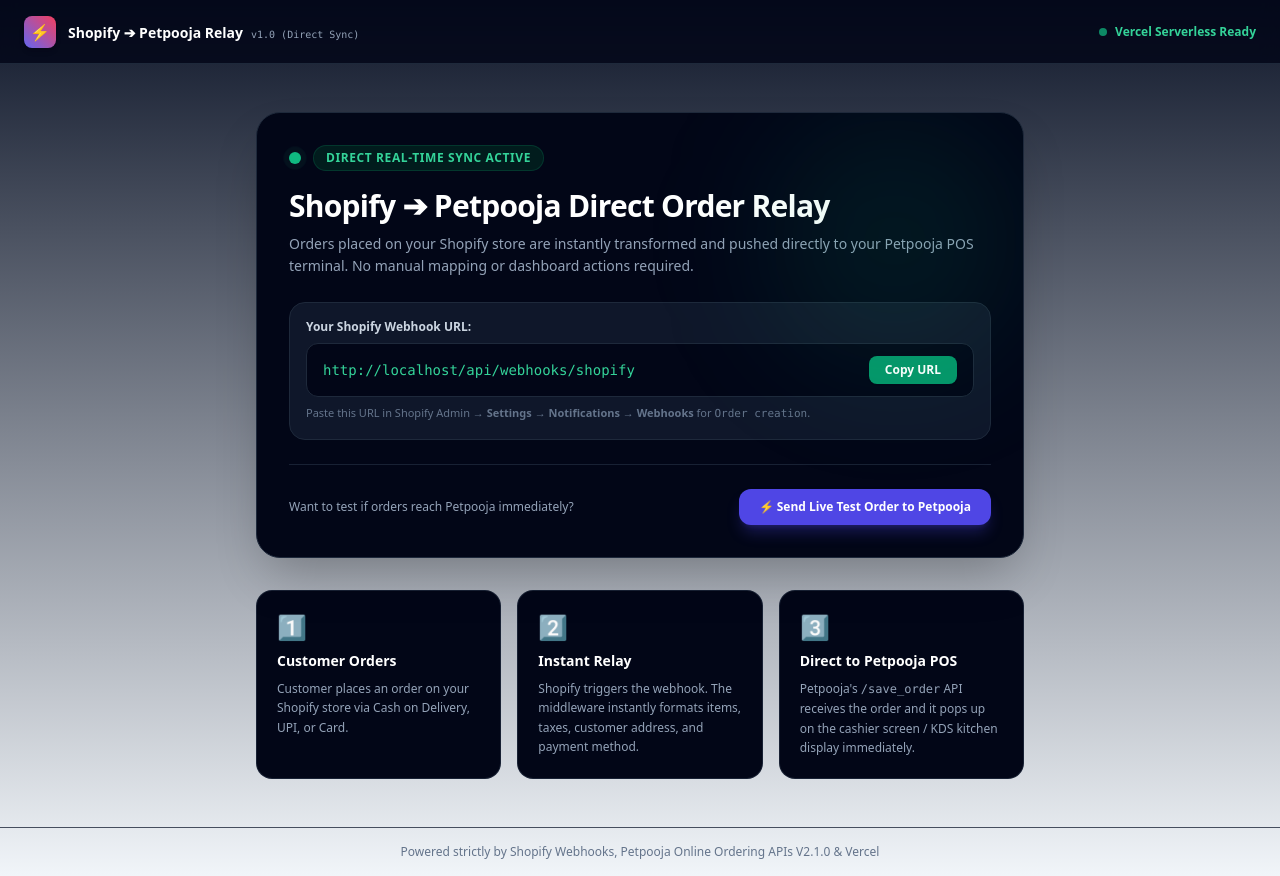
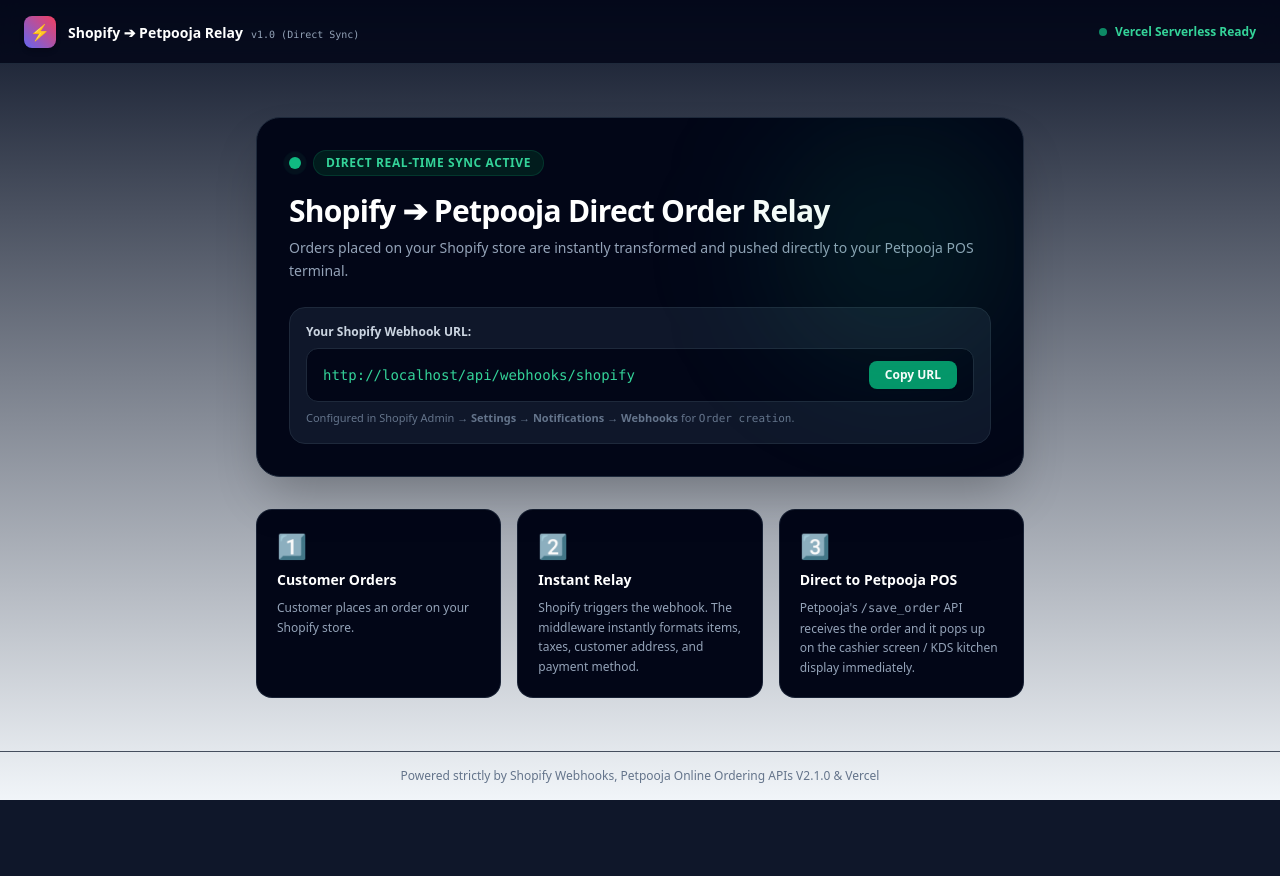
Before and after one commit to ABVicky/MiddleWare---PetPoojaxShopify-Creamvora-, a Next.js app: page / in a window 1280 px wide. After the commit the page ends 800 px from the top, so only its background shows below. Built offline with nearby package versions, Linux system fonts and the light colour scheme.

Commit message:
feat: remove mock data and connect exclusively to live Petpooja API

```diff
--- a/app/api/webhooks/shopify/route.ts
+++ b/app/api/webhooks/shopify/route.ts
@@ -77,7 +77,7 @@
     const appSecret = process.env.PETPOOJA_APP_SECRET || "71b70724b84d8d8ea06fe9cc0da105b07c412228";
     const accessToken = process.env.PETPOOJA_ACCESS_TOKEN || "7337c1365cf2e61fe5f2b9f8d445db00dc6c39a1";
     const restId = process.env.PETPOOJA_REST_ID || "SAMPLE_REST_101";
-    const env = (process.env.PETPOOJA_ENV as "mock" | "staging" | "production") || "staging";
+    const env = (process.env.PETPOOJA_ENV as "staging" | "production") || "staging";
 
     const petpoojaClient = new PetpoojaClient({
       appKey,
--- a/app/page.tsx
+++ b/app/page.tsx
@@ -5,8 +5,6 @@
 export default function DirectSyncStatusPage() {
   const [baseUrl, setBaseUrl] = useState("https://petpooja-middleware1.vercel.app");
   const [copied, setCopied] = useState(false);
-  const [testStatus, setTestStatus] = useState<string | null>(null);
-  const [testing, setTesting] = useState(false);
 
   useEffect(() => {
     if (typeof window !== "undefined") {
@@ -18,28 +16,6 @@
     navigator.clipboard.writeText(`${baseUrl}/api/webhooks/shopify`);
     setCopied(true);
     setTimeout(() => setCopied(false), 2500);
-  };
-
-  const handleTestOrderSync = async () => {
-    setTesting(true);
-    setTestStatus("Sending direct test order to Petpooja POS...");
-    try {
-      const res = await fetch("/api/simulator", {
-        method: "POST",
-        headers: { "Content-Type": "application/json" },
-        body: JSON.stringify({ action: "inject_webhook", scenario: "standard" }),
-      });
-      const json = await res.json();
-      if (json.success) {
-        setTestStatus(`✅ Success! Test Order received and directly synced to Petpooja POS.`);
-      } else {
-        setTestStatus(`⚠️ Response: ${JSON.stringify(json.response || json)}`);
-      }
-    } catch (err) {
-      setTestStatus(`❌ Error: ${String(err)}`);
-    } finally {
-      setTesting(false);
-    }
   };
 
   return (
@@ -62,7 +38,7 @@
           Shopify ➔ Petpooja Direct Order Relay
         </h1>
         <p className="text-sm text-slate-400 mt-2 leading-relaxed">
-          Orders placed on your Shopify store are instantly transformed and pushed directly to your Petpooja POS terminal. No manual mapping or dashboard actions required.
+          Orders placed on your Shopify store are instantly transformed and pushed directly to your Petpooja POS terminal.
         </p>
 
         {/* Copy Webhook Box */}
@@ -80,29 +56,9 @@
             </button>
           </div>
           <p className="text-[11px] text-slate-500">
-            Paste this URL in Shopify Admin → <strong>Settings</strong> → <strong>Notifications</strong> → <strong>Webhooks</strong> for <code>Order creation</code>.
+            Configured in Shopify Admin → <strong>Settings</strong> → <strong>Notifications</strong> → <strong>Webhooks</strong> for <code>Order creation</code>.
           </p>
         </div>
-
-        {/* Instant Test Action */}
-        <div className="mt-6 pt-6 border-t border-slate-800/80 flex flex-col sm:flex-row items-center justify-between gap-4">
-          <div className="text-xs text-slate-400">
-            Want to test if orders reach Petpooja immediately?
-          </div>
-          <button
-            disabled={testing}
-            onClick={handleTestOrderSync}
-            className="w-full sm:w-auto px-5 py-2.5 rounded-xl bg-indigo-600 hover:bg-indigo-500 text-white text-xs font-bold transition-all shadow-lg shadow-indigo-600/30 disabled:opacity-50"
-          >
-            {testing ? "Sending to Petpooja..." : "⚡ Send Live Test Order to Petpooja"}
-          </button>
-        </div>
-
-        {testStatus && (
-          <div className="mt-4 p-3.5 rounded-xl bg-slate-900 border border-indigo-700/60 text-slate-200 text-xs font-medium animate-fadeIn">
-            {testStatus}
-          </div>
-        )}
       </div>
 
       {/* How it works */}
@@ -111,7 +67,7 @@
           <div className="text-2xl">1️⃣</div>
           <div className="font-bold text-white text-sm">Customer Orders</div>
           <div className="text-slate-400 leading-relaxed">
-            Customer places an order on your Shopify store via Cash on Delivery, UPI, or Card.
+            Customer places an order on your Shopify store.
           </div>
         </div>
 
--- a/src/integrations/petpooja/petpooja.client.ts
+++ b/src/integrations/petpooja/petpooja.client.ts
@@ -16,7 +16,7 @@
   menuApiUrl?: string;
   storeApiUrl?: string;
   stockApiUrl?: string;
-  env?: "mock" | "staging" | "production";
+  env?: "staging" | "production";
 }
 
 export class PetpoojaClient {
@@ -28,14 +28,14 @@
   private menuApiUrl: string;
   private storeApiUrl: string;
   private stockApiUrl: string;
-  private env: "mock" | "staging" | "production";
+  private env: "staging" | "production";
 
   constructor(config: PetpoojaClientConfig) {
     this.appKey = config.appKey;
     this.appSecret = config.appSecret;
     this.accessToken = config.accessToken;
     this.restId = config.restId;
-    this.env = config.env || (process.env.PETPOOJA_ENV as "mock" | "staging" | "production") || "staging";
+    this.env = config.env || (process.env.PETPOOJA_ENV as "staging" | "production") || "staging";
     this.orderApiUrl =
       config.orderApiUrl ||
       process.env.PETPOOJA_ORDER_API_URL ||
@@ -55,23 +55,9 @@
   }
 
   /**
-   * Pushes a new online order into Petpooja POS.
+   * Pushes a live online order into Petpooja POS via the official AWS API Gateway endpoint.
    */
   async saveOrder(payload: PetpoojaSaveOrderPayload): Promise<PetpoojaSaveOrderResponse> {
-    const clientOrderId = payload.orderinfo.OrderInfo.Order.details.orderID;
-
-    // Handle Mock Mode
-    if (this.env === "mock") {
-      logger.info("[MOCK] Simulating Petpooja save_order request", { clientOrderId });
-      return {
-        success: "1",
-        message: "Order successfully saved in Petpooja POS (Mock Mode)",
-        restID: this.restId,
-        clientOrderID: clientOrderId,
-        orderID: `MOCK_POS_${Date.now()}`,
-      };
-    }
-
     try {
       const response = await fetch(this.orderApiUrl, {
         method: "POST",
@@ -104,7 +90,7 @@
 
       const result = validation.data as PetpoojaSaveOrderResponse;
 
-      // Petpooja returns HTTP 200 even for logical errors, with success: "0"
+      // Petpooja returns success: "0" when business logic fails
       if (result.success !== "1") {
         throw PetpoojaError.fromApiResponse(result, response.status);
       }
@@ -126,48 +112,6 @@
    */
   async fetchMenu(restId?: string): Promise<PetpoojaMenuResponse> {
     const targetRestId = restId || this.restId;
-
-    if (this.env === "mock") {
-      return {
-        success: "1",
-        message: "Menu fetched successfully (Mock Mode)",
-        restaurants: [
-          {
-            restaurantid: targetRestId,
-            active: "1",
-            menusharingcode: "MOCK_MENU_001",
-            currency_html: "&#8377;",
-            minimumorderamount: "100.00",
-          },
-        ],
-        items: [
-          {
-            itemid: "ITEM_PIZZA_MARGHERITA",
-            itemname: "Margherita Pizza (10 inch)",
-            itemcategoryid: "CAT_PIZZA",
-            price: "299.00",
-            in_stock: "1",
-            itemallowvariation: "0",
-          },
-          {
-            itemid: "ITEM_GARLIC_BREAD",
-            itemname: "Cheesy Garlic Bread",
-            itemcategoryid: "CAT_SIDES",
-            price: "149.00",
-            in_stock: "1",
-            itemallowvariation: "0",
-          },
-          {
-            itemid: "ITEM_COLD_COFFEE",
-            itemname: "Classic Cold Coffee",
-            itemcategoryid: "CAT_BEVERAGES",
-            price: "119.00",
-            in_stock: "1",
-            itemallowvariation: "0",
-          },
-        ],
-      };
-    }
 
     const response = await fetch(this.menuApiUrl, {
       method: "POST",
```
Also changed, not shown: 1 other file (tests, documents, lock files or other folders).
